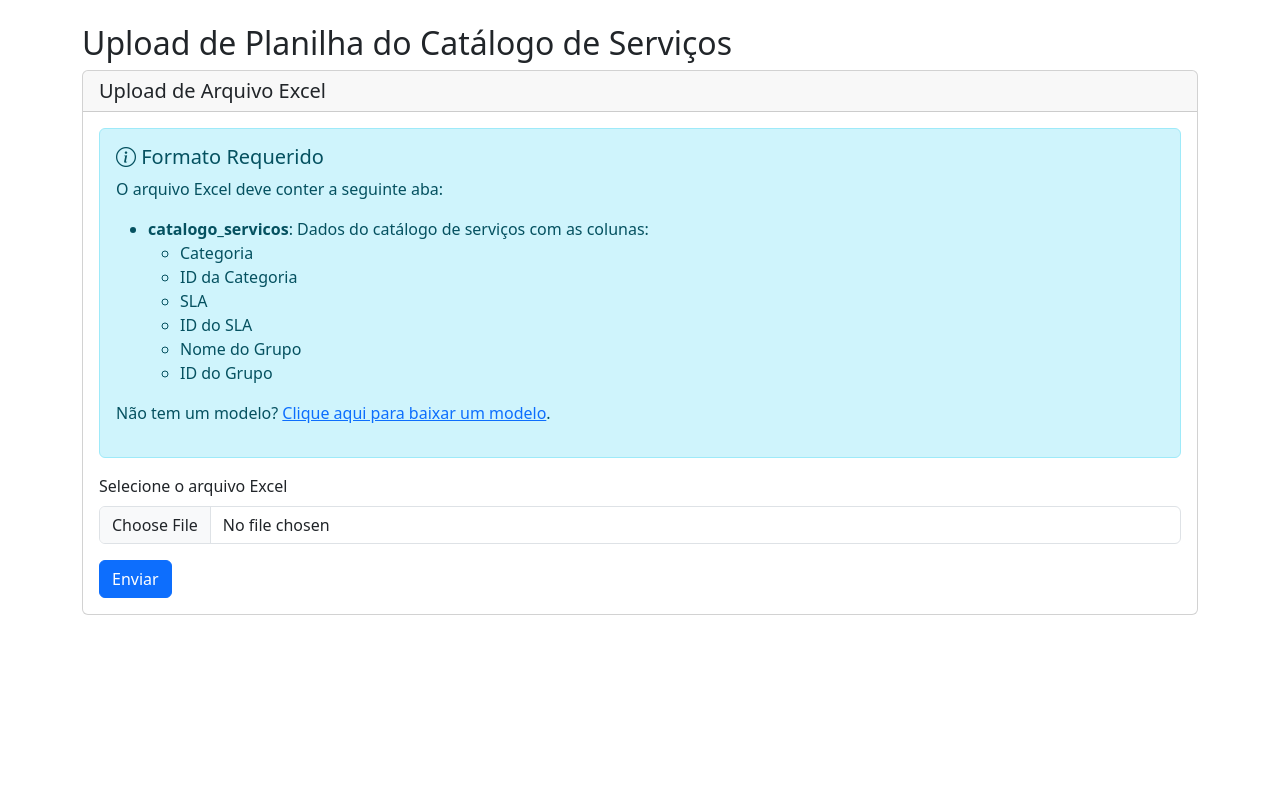
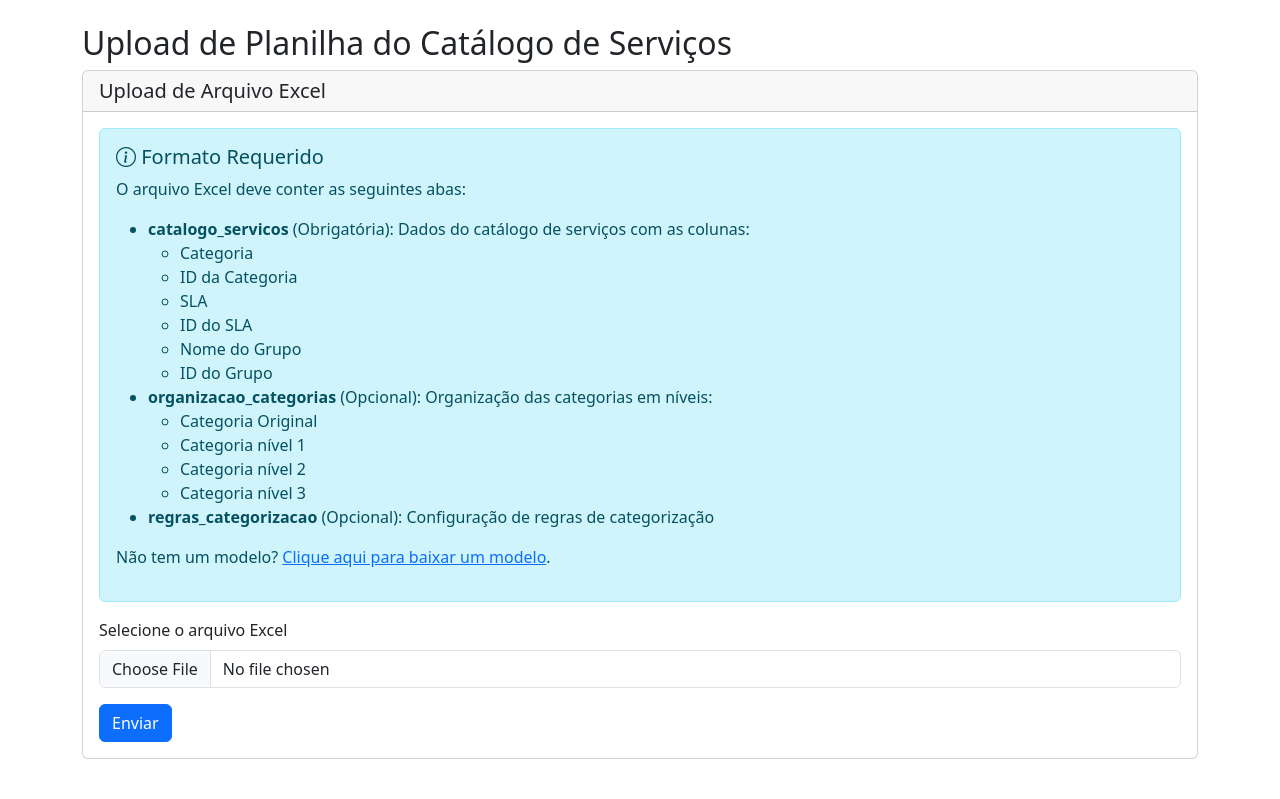
Before and after one commit to viniciusandradde/gerador_sql_glpi10, a Flask app: page /upload in a window 1280 px wide. Shown: the part 104-903 px from the top of the page. Before the commit the page ends 719 px from the top, so only its background shows below. Run offline with Flask 3, Linux system fonts and the light colour scheme; the visitor is signed in with stand-in values (Sample User, id 1); some libraries are stand-ins or nearby versions.

Commit message:
update app

```diff
--- a/app.py
+++ b/app.py
@@ -211,6 +211,7 @@ def generate_template():
 
         # Create a Pandas Excel writer
         writer = pd.ExcelWriter(template_path, engine='xlsxwriter')
+        workbook = writer.book
 
         # Create catalogo_servicos sheet
         catalogo_columns = ['Categoria', 'ID da Categoria', 'SLA', 'ID do SLA', 'Nome do Grupo', 'ID do Grupo']
@@ -227,6 +228,88 @@ def generate_template():
             catalogo_df.loc[i] = row
 
         catalogo_df.to_excel(writer, sheet_name='catalogo_servicos', index=False)
+
+        # Format the catalogo_servicos sheet
+        worksheet = writer.sheets['catalogo_servicos']
+        header_format = workbook.add_format({'bold': True, 'bg_color': '#D9E1F2', 'border': 1})
+
+        for col_num, value in enumerate(catalogo_df.columns.values):
+            worksheet.write(0, col_num, value, header_format)
+            worksheet.set_column(col_num, col_num, 20)
+
+        # Create organizacao_categorias sheet
+        org_cat_columns = ['Categoria Original', 'Categoria nível 1', 'Categoria nível 2', 'Categoria nível 3']
+        org_cat_df = pd.DataFrame(columns=org_cat_columns)
+
+        # Add example data for category organization
+        org_cat_data = [
+            ['Comunicação e Conectividade > Conectividade de Internet > Bloqueio de Acesso a Sites',
+             'Comunicação e Conectividade', 'Conectividade de Internet', 'Bloqueio de Acesso a Sites'],
+            ['Comunicação e Conectividade > Conectividade de Internet > Falha de acesso',
+             'Comunicação e Conectividade', 'Conectividade de Internet', 'Falha de acesso'],
+            ['Comunicação e Conectividade > Serviço de VPN > Configuração de VPN',
+             'Comunicação e Conectividade', 'Serviço de VPN', 'Configuração de VPN']
+        ]
+
+        for i, row in enumerate(org_cat_data):
+            org_cat_df.loc[i] = row
+
+        org_cat_df.to_excel(writer, sheet_name='organizacao_categorias', index=False)
+
+        # Format the organizacao_categorias sheet
+        worksheet = writer.sheets['organizacao_categorias']
+
+        # Add header formatting
+        for col_num, value in enumerate(org_cat_df.columns.values):
+            worksheet.write(0, col_num, value, header_format)
+            worksheet.set_column(col_num, col_num, 30)
+
+        # Add instructions to the sheet
+        instruction_format = workbook.add_format({'text_wrap': True, 'valign': 'top'})
+        worksheet.merge_range('A15:D15', 'Instruções:', workbook.add_format({'bold': True}))
+        instructions = [
+            '1. Cole suas categorias na coluna A',
+            '2. Utilize "Dados > Texto para colunas" no Excel para separar o texto usando ">" como delimitador',
+            '3. Use a função "=ARRUMAR()" para remover espaços extras',
+            '4. Use "=PRI.MAIUSCULA()" para padronizar o texto com primeiras letras maiúsculas'
+        ]
+        for i, instruction in enumerate(instructions):
+            worksheet.write(15+i, 0, instruction, instruction_format)
+            worksheet.merge_range(f'A{15+i+1}:D{15+i+1}', instruction, instruction_format)
+
+        # Create regras_categorizacao sheet
+        regras_cat_columns = ['id', 'entities_id', 'sub_type', 'ranking', 'name', 'description', 'match', 'is_active', 'comment', 'date_mod', 'is_recursive', 'uuid', 'condition']
+        regras_cat_df = pd.DataFrame(columns=regras_cat_columns)
+
+        # Add example data for rules
+        regras_cat_data = [
+            [1001, 0, 'RuleTicket', 1, 'Regra Categoria - Bloqueio de Acesso', 'Atribuição automática para categoria Bloqueio de Acesso', 'AND', 1, '', 'NOW()', 1, 'unique-uuid-1', 0],
+            [1002, 0, 'RuleTicket', 2, 'Regra Categoria - Falha de acesso', 'Atribuição automática para categoria Falha de acesso', 'AND', 1, '', 'NOW()', 1, 'unique-uuid-2', 0]
+        ]
+
+        for i, row in enumerate(regras_cat_data):
+            regras_cat_df.loc[i] = row
+
+        regras_cat_df.to_excel(writer, sheet_name='regras_categorizacao', index=False)
+
+        # Format the regras_categorizacao sheet
+        worksheet = writer.sheets['regras_categorizacao']
+
+        # Add header formatting
+        for col_num, value in enumerate(regras_cat_df.columns.values):
+            worksheet.write(0, col_num, value, header_format)
+            worksheet.set_column(col_num, col_num, 15)
+
+        # Add instructions
+        worksheet.merge_range('A10:M10', 'Instruções:', workbook.add_format({'bold': True}))
+        rule_instructions = [
+            '1. Verifique o último ID de regra válido com a consulta: "SELECT id FROM glpi_rules ORDER BY id DESC LIMIT 1"',
+            '2. Defina o ID da entidade no campo entities_id (0 para todas as entidades)',
+            '3. Defina o ranking (ordem de execução) das regras',
+            '4. Cada regra deve ter um UUID único'
+        ]
+        for i, instruction in enumerate(rule_instructions):
+            worksheet.merge_range(f'A{11+i}:M{11+i}', instruction, instruction_format)
 
         # Save the Excel file
         writer.close()
@@ -270,7 +353,19 @@ def generate_sql(excel_path, modules=None, return_sections=False):
 
     # Read Excel sheet
     try:
-        df = pd.read_excel(excel_path, 'catalogo_servicos')
+        # Check if the file exists
+        if not os.path.exists(excel_path):
+            raise FileNotFoundError(f"Excel file not found: {excel_path}")
+
+        # Read the main catalog sheet
+        excel_file = pd.ExcelFile(excel_path)
+
+        # Check if required sheets exist
+        required_sheet = 'catalogo_servicos'
+        if required_sheet not in excel_file.sheet_names:
+            raise ValueError(f"Required sheet '{required_sheet}' not found in Excel file")
+
+        df = pd.read_excel(excel_path, required_sheet)
 
         # Process categories
         if modules['categorias'] and not df.empty:
@@ -328,6 +423,9 @@ def generate_sql(excel_path, modules=None, return_sections=False):
         if modules['regras_atribuicao'] and not df.empty:
             section = "\n-- Regras de Atribuição\n"
 
+            # Check if regras_categorizacao sheet exists
+            has_rules_sheet = 'regras_categorizacao' in excel_file.sheet_names
+
             # Create rules for each category
             rules_section = "-- Inserção de regras de atribuição no GLPI\n"
             rules_section += "INSERT INTO `glpi_rules` (`id`, `name`, `description`, `match`, `is_active`, `sub_type`, `ranking`, `uuid`, `condition`, `date_mod`, `date_creation`) VALUES\n"
@@ -342,7 +440,13 @@ def generate_sql(excel_path, modules=None, return_sections=False):
             criteria_rows = []
             action_rows = []
 
-            rule_id_start = 1000  # Starting ID for rules
+            # If we have a rules sheet, use it for rule IDs
+            if has_rules_sheet:
+                rules_df = pd.read_excel(excel_path, 'regras_categorizacao')
+                rule_id_start = rules_df['id'].min() if not rules_df.empty else 1000
+            else:
+                rule_id_start = 1000  # Default starting ID for rules
+
             criteria_id_start = 2000  # Starting ID for criteria
             action_id_start = 3000  # Starting ID for actions
 
--- a/templates/upload.html
+++ b/templates/upload.html
@@ -53,9 +53,9 @@
             <div class="card-body">
                 <div class="alert alert-info">
                     <h5><i class="bi bi-info-circle"></i> Formato Requerido</h5>
-                    <p>O arquivo Excel deve conter a seguinte aba:</p>
+                    <p>O arquivo Excel deve conter as seguintes abas:</p>
                     <ul>
-                        <li><strong>catalogo_servicos</strong>: Dados do catálogo de serviços com as colunas:
+                        <li><strong>catalogo_servicos</strong> (Obrigatória): Dados do catálogo de serviços com as colunas:
                             <ul>
                                 <li>Categoria</li>
                                 <li>ID da Categoria</li>
@@ -65,6 +65,15 @@
                                 <li>ID do Grupo</li>
                             </ul>
                         </li>
+                        <li><strong>organizacao_categorias</strong> (Opcional): Organização das categorias em níveis:
+                            <ul>
+                                <li>Categoria Original</li>
+                                <li>Categoria nível 1</li>
+                                <li>Categoria nível 2</li>
+                                <li>Categoria nível 3</li>
+                            </ul>
+                        </li>
+                        <li><strong>regras_categorizacao</strong> (Opcional): Configuração de regras de categorização</li>
                     </ul>
                     <p>Não tem um modelo? <a href="{{ url_for('generate_template') }}">Clique aqui para baixar um modelo</a>.</p>
                 </div>
```
